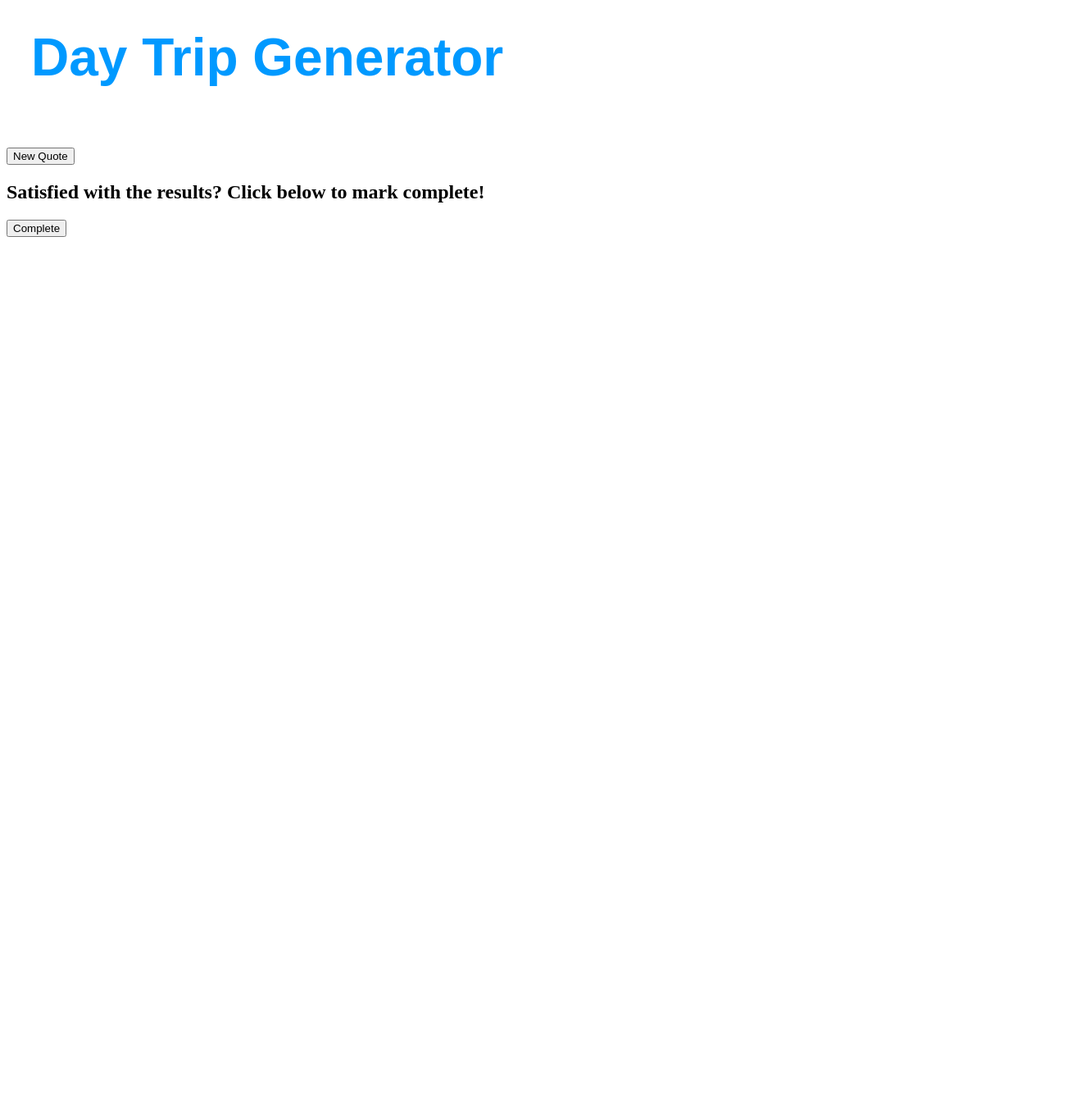
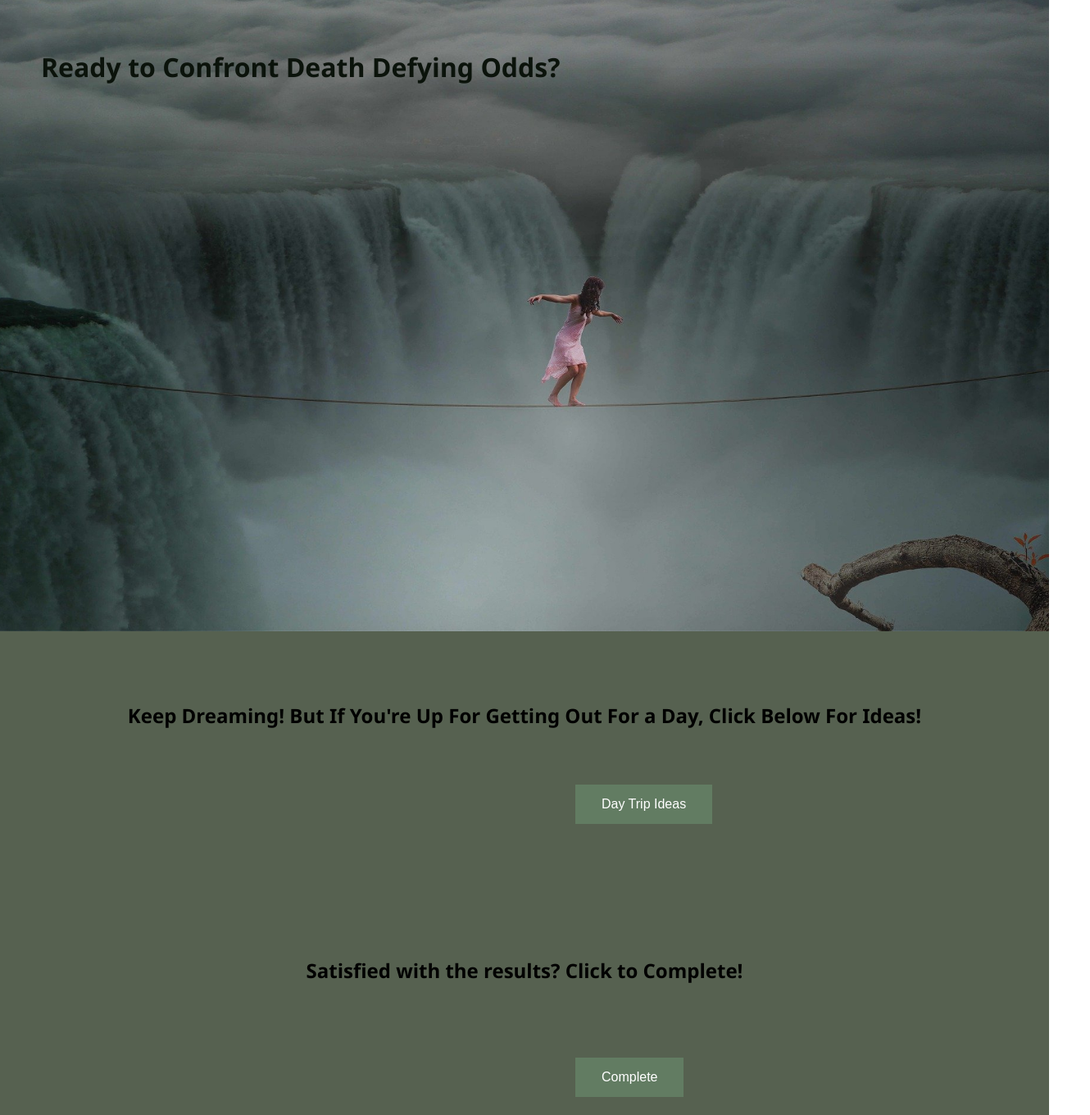
Before and after one commit to TinaLynnLove36/DayTripGeneratorProj, a plain HTML site: page index.html in a window 1280 px wide. Shown: the part 40-1400 px from the top of the page at 82% size, 1330 px wide, since content can reach past the window. Before the commit the page ends 800 px from the top, so only its background shows below. Drawn offline with Linux system fonts and the light colour scheme.

Commit message:
added new image file

```diff
--- a/daytripgen.js
+++ b/daytripgen.js
@@ -32,6 +32,6 @@ function entertain() {
 //let dayTimeTransport = transport();
 //let dayTimeEntertain = entertain();
 function result() {
-    document.getElementById('quoteDisplay').innerHTML = (`You will be visiting ${place()} and eating at ${food()} for lunch, one of Florida's Premier top 5 Star restaruants! You will also have the pleasure of enjoying ${entertain()}! Expenses include travel by ${transport()}!`);
+    document.getElementById('quoteDisplay').innerHTML = (`You can visit ${place()} and have lunch at ${food()}, one of Florida's Premier top 5 Star restaurants! You can also travel by ${transport()} and experience ${entertain()}!`);
 
 }
--- a/index.html
+++ b/index.html
@@ -3,26 +3,124 @@
 <head>
     <title>Day Trip Generator</title>
     <style>
-        .highlight {
-          font-family: "Arial";
-          padding: 30px;
-        }
+      body, html {
+        height: 100%;
+  margin: auto;
+  margin-top: 5px;
+  font-family: 'Segoe UI', Tahoma, Geneva, Verdana, sans-serif;
+}
 
-        .daytrip {
-          font-size: 64px;
-          color: #0099FF;
-        }
+.bg {
+  /* The image used */
+  background-image: url("proj_background.jpg");
+
+  /* Full height */
+  height: 100%;
+
+
+  /* Center and scale the image nicely */
+  background-position: center;
+  background-repeat: no-repeat;
+  background-size: cover;
+}
+
+    h1 {
+
+
+      position: absolute;
+      top: 100px;
+      left: 50px;
+      width: 100%;
+      margin: 0 auto;
+      color: #0B130B
+    }
+
+
+
+    h2 {
+      text-align: center;
+
+    }
+
+    .bt {
+   position: absolute;
+   left: 700px;
+  background-color: #627C62;
+  border: none;
+  color: white;
+  padding: 15px 32px;
+  text-align: center;
+  text-decoration: none;
+  display: inline-block;
+  font-size: 16px;
+  margin: 4px 2px;
+  cursor: pointer;
+}
+
+ .butt {
+
+   position: absolute;
+   left: 700px;
+  background-color: #627C62;
+  border: none;
+  color: white;
+  padding: 15px 32px;
+  text-align: center;
+  text-decoration: none;
+  display: inline-block;
+  font-size: 16px;
+  margin: 4px 2px;
+  cursor: pointer;
+}
+.color {
+  background-color: #566150;
+}
+
+#quoteDisplay {
+  text-align: center;
+  font-size: 18px;
+}
+
       </style>
 </head>
 <body>
-    <h1 id="bigMessage" class="highlight daytrip">Day Trip Generator</h1>
-    <div id="quoteDisplay">
+  <div class="bg"></div>
+  <div class=color>
+    <h1>Ready to Confront Death Defying Odds?</h1>
+    <br>
+    <br>
+    <br>
+    <h2>Keep Dreaming! But If You're Up For Getting Out For a Day, Click Below For Ideas!</h2>
+    <br>
+    <br>
+    <button onclick="result()" class="bt">Day Trip Ideas</button>
+    <br>
+    <br>
+    <br>
+    <br>
+    <br>
+    <p id="quoteDisplay"></p>
+    <br>
+    <br>
+    <br>
+    <h2>Satisfied with the results? Click to Complete!</h2>
+    <br>
+    <br>
+    <br>
+    <button class="butt">Complete</button>
+    <br>
+    <br>
+    <br>
+    <br>
+    <br>
+    <br>
+    <br>
+    <br>
+    <br>
+    <br>
 
+    <script type="text/javascript" src="daytripgen.js"></script>
+    </div>
 
-    </div>
-    <button onclick="result()">New Quote</button>
-    <h2>Satisfied with the results? Click below to mark complete!</h2>
-    <button>Complete</button>
-    <script type="text/javascript" src="daytripgen.js"></script>
 </body>
 </html>
```
Also changed, not shown: proj_background.jpg (added).
